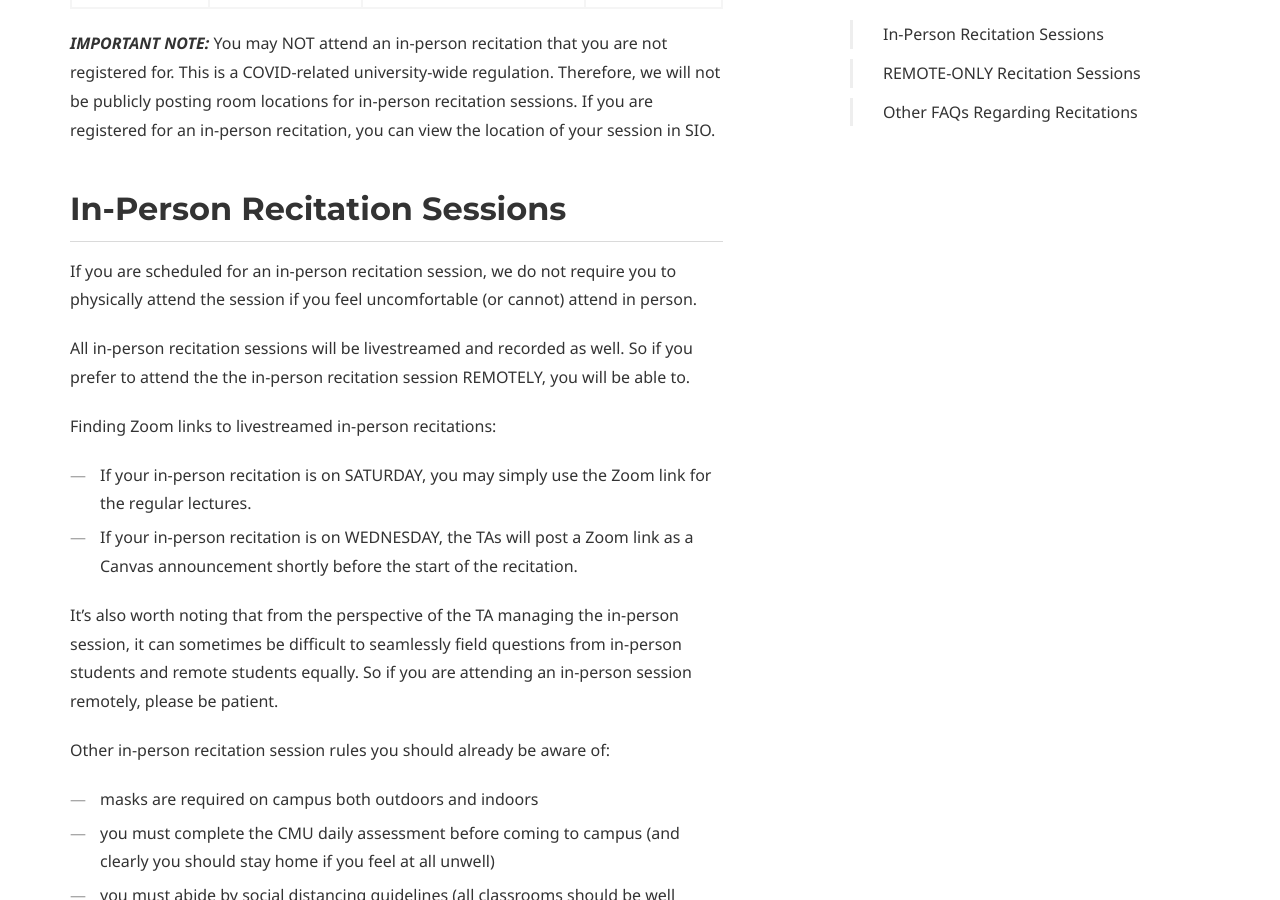
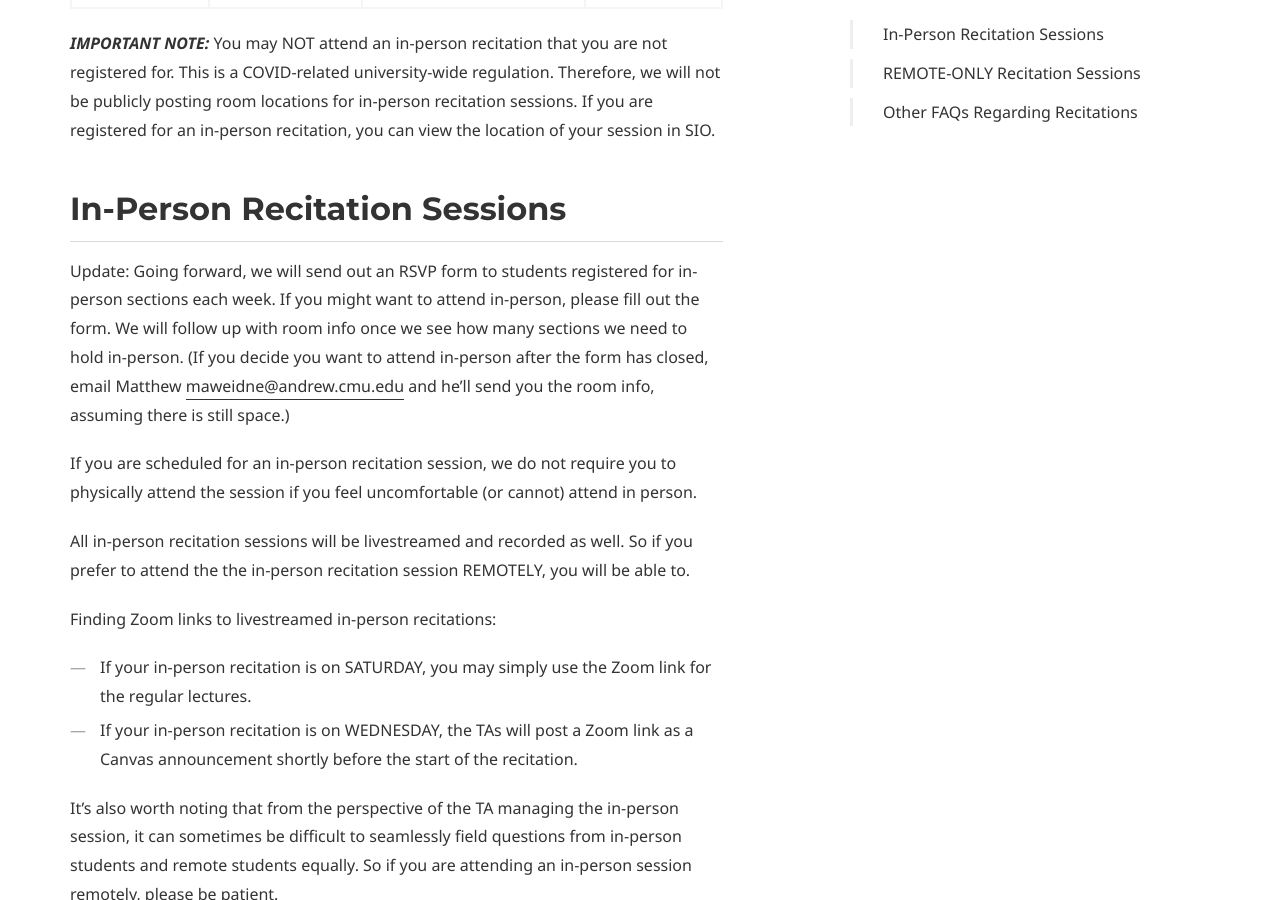
Before and after one commit to 15-440/website, a Jekyll site: the page built from recitations.md, in a window 1280 px wide and 900 px high, scrolled down 1465 px. Built offline with Jekyll 4.4.1, drawn with Linux system fonts in a browser that asks for light colours.

Commit message:
Add RSVP to recitations.md

```diff
--- a/recitations.md
+++ b/recitations.md
@@ -35,6 +35,8 @@ _**IMPORTANT NOTE:**_ You may NOT attend an in-person recitation that you are no
 
 ## In-Person Recitation Sessions
 
+Update: Going forward, we will send out an RSVP form to students registered for in-person sections each week.  If you might want to attend in-person, please fill out the form.  We will follow up with room info once we see how many sections we need to hold in-person.  (If you decide you want to attend in-person after the form has closed, email Matthew <maweidne@andrew.cmu.edu> and he'll send you the room info, assuming there is still space.)
+
 If you are scheduled for an in-person recitation session, we do not require you to physically attend the session if you feel uncomfortable (or cannot) attend in  person.
 
 All in-person recitation sessions will be livestreamed and recorded as well. So if you prefer to attend the the in-person recitation session REMOTELY, you will be able to.
```
